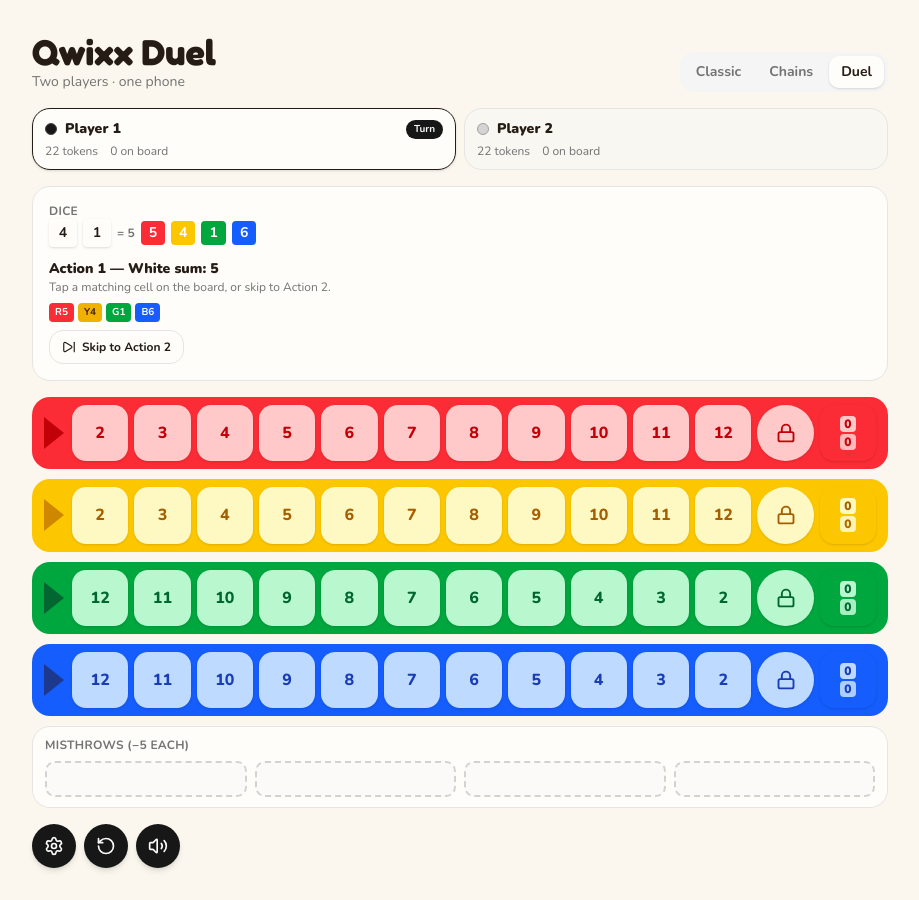
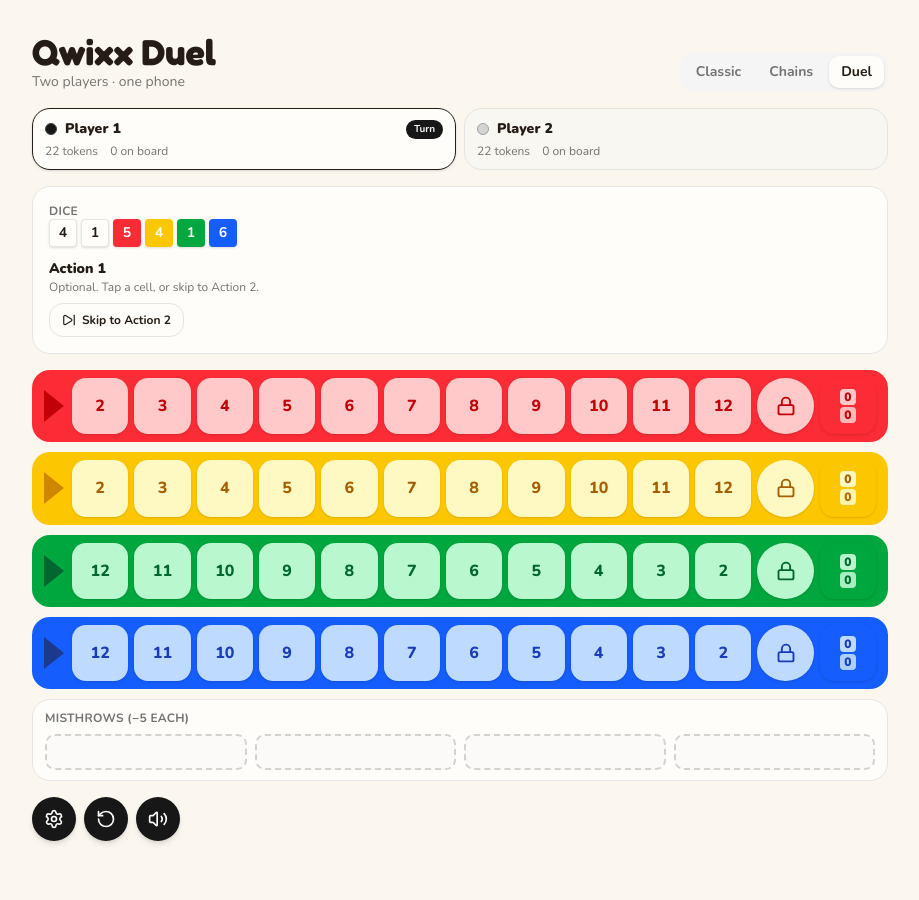
Before and after one commit to kateusz/qwixx-sheet, a Next.js app: page /duel in a window 1280 px wide. Both pictures are taken after a click on the button "Roll". Shown: the whole page, without its empty margins (180-1099 px from the left). After the commit the page ends 873 px from the top, so only its background shows below. Built offline with nearby package versions, Linux system fonts and the light colour scheme.

Commit message:
Remove dice sum and combination hints across all modes
- RollChip shows six dice faces only (no white total or R2-style labels)
- Dice roller modal drops computed white sum
- Duel turn panel drops action sums and color die chips

Co-authored-by: Mateusz Kulesza <matkul3@gmail.com>

```diff
--- a/components/qwixx/dice-roller.tsx
+++ b/components/qwixx/dice-roller.tsx
@@ -60,17 +60,10 @@ export function DiceRoller({
     }, 750)
   }
 
-  const whiteSum = values[0] + values[1]
-
   return (
     <div className="rounded-2xl border border-border bg-card p-4">
       <div className="mb-3 flex items-center justify-between">
-        <div>
-          <h2 className="text-sm font-bold uppercase tracking-wide text-muted-foreground">Dice</h2>
-          <p className="text-xs text-muted-foreground">
-            White total: <span className="font-bold text-foreground tabular-nums">{whiteSum}</span>
-          </p>
-        </div>
+        <h2 className="text-sm font-bold uppercase tracking-wide text-muted-foreground">Dice</h2>
         <button
           type="button"
           onClick={roll}
--- a/components/qwixx/duel/duel-turn-panel.tsx
+++ b/components/qwixx/duel/duel-turn-panel.tsx
@@ -2,16 +2,9 @@
 
 import { motion } from "framer-motion"
 import { Dices, SkipForward } from "lucide-react"
-import { cn } from "@/lib/utils"
-import {
-  rowNumbers,
-  type DuelRoll,
-  type DuelState,
-} from "@/lib/qwixx-duel"
+import { rowNumbers, type DuelRoll, type DuelState } from "@/lib/qwixx-duel"
 import type { ColorKey } from "@/lib/qwixx"
 import { RollChip } from "../roll-display"
-
-const COLOR_DIE_IDX: Record<ColorKey, number> = { red: 2, yellow: 3, green: 4, blue: 5 }
 
 interface DuelTurnPanelProps {
   state: DuelState
@@ -48,12 +41,7 @@ export function DuelTurnPanel({ state, onRoll, onRollStart, onSkipAction1, onEnd
       </div>
 
       {phase === "action1" && (
-        <ActionBlock
-          title={`Action 1 — White sum: ${roll.whiteSum}`}
-          hint="Tap a matching cell on the board, or skip to Action 2."
-          disabledColors={state.disabledDice}
-          roll={roll}
-        >
+        <ActionBlock title="Action 1" hint="Optional. Tap a cell, or skip to Action 2.">
           <button
             type="button"
             onClick={onSkipAction1}
@@ -67,10 +55,8 @@ export function DuelTurnPanel({ state, onRoll, onRollStart, onSkipAction1, onEnd
 
       {phase === "action2" && (
         <ActionBlock
-          title="Action 2 — White + color die"
-          hint={placedAction1 ? "Must use a different square than Action 1." : "Combine one white die with one color die."}
-          disabledColors={state.disabledDice}
-          roll={roll}
+          title="Action 2"
+          hint={placedAction1 ? "Optional. Must use a different square than Action 1." : "Optional."}
         >
           <button
             type="button"
@@ -85,50 +71,11 @@ export function DuelTurnPanel({ state, onRoll, onRollStart, onSkipAction1, onEnd
   )
 }
 
-function ActionBlock({
-  title,
-  hint,
-  children,
-  disabledColors,
-  roll,
-}: {
-  title: string
-  hint: string
-  children: React.ReactNode
-  disabledColors: ColorKey[]
-  roll: DuelRoll
-}) {
-  const colors: ColorKey[] = ["red", "yellow", "green", "blue"]
+function ActionBlock({ title, hint, children }: { title: string; hint: string; children: React.ReactNode }) {
   return (
     <div>
       <p className="text-sm font-black text-foreground">{title}</p>
       <p className="text-xs text-muted-foreground">{hint}</p>
-      <div className="mt-2 flex gap-1">
-        {colors.map((color) => {
-          const off = disabledColors.includes(color)
-          const idx = COLOR_DIE_IDX[color]
-          return (
-            <span
-              key={color}
-              className={cn(
-                "rounded px-1.5 py-0.5 text-[10px] font-bold text-white",
-                off
-                  ? "bg-muted text-muted-foreground line-through"
-                  : color === "red"
-                    ? "bg-red-500"
-                    : color === "yellow"
-                      ? "bg-yellow-500 text-yellow-950"
-                      : color === "green"
-                        ? "bg-green-600"
-                        : "bg-blue-600",
-              )}
-            >
-              {color[0].toUpperCase()}
-              {roll.values[idx]}
-            </span>
-          )
-        })}
-      </div>
       <div className="mt-2">{children}</div>
     </div>
   )
--- a/components/qwixx/roll-display.tsx
+++ b/components/qwixx/roll-display.tsx
@@ -1,23 +1,28 @@
 import type { DiceRoll } from "./dice-roller"
 
-/** Compact dice result chip — reused on main screen and in the dice modal. */
+const DIE_STYLES = [
+  "bg-card border border-border text-foreground",
+  "bg-card border border-border text-foreground",
+  "bg-red-500 text-white",
+  "bg-yellow-400 text-white",
+  "bg-green-600 text-white",
+  "bg-blue-600 text-white",
+]
+
+/** Dice faces only — no computed sums or combination hints. */
 export function RollChip({ roll, size = "sm" }: { roll: DiceRoll; size?: "sm" | "md" }) {
-  const die = size === "md" ? "h-7 w-7 text-sm" : "h-5 w-5"
-  const color = size === "md" ? "px-2 py-0.5 text-sm" : "px-1.5 py-0.5"
+  const die = size === "md" ? "h-7 w-7 text-sm" : "h-5 w-5 text-xs"
 
   return (
-    <div className="flex items-center gap-1.5 tabular-nums">
-      <span className={`flex items-center justify-center rounded bg-card font-bold text-foreground shadow-sm ${die}`}>
-        {roll.values[0]}
-      </span>
-      <span className={`flex items-center justify-center rounded bg-card font-bold text-foreground shadow-sm ${die}`}>
-        {roll.values[1]}
-      </span>
-      <span className="text-xs font-bold text-muted-foreground">= {roll.whiteSum}</span>
-      <span className={`rounded bg-red-500 font-bold text-white ${color}`}>{roll.values[2]}</span>
-      <span className={`rounded bg-yellow-400 font-bold text-white ${color}`}>{roll.values[3]}</span>
-      <span className={`rounded bg-green-600 font-bold text-white ${color}`}>{roll.values[4]}</span>
-      <span className={`rounded bg-blue-600 font-bold text-white ${color}`}>{roll.values[5]}</span>
+    <div className="flex items-center gap-1 tabular-nums">
+      {roll.values.map((value, i) => (
+        <span
+          key={i}
+          className={`flex items-center justify-center rounded font-bold shadow-sm ${die} ${DIE_STYLES[i]}`}
+        >
+          {value}
+        </span>
+      ))}
     </div>
   )
 }
@@ -28,7 +33,7 @@ export function LastRollBanner({ roll }: { roll: DiceRoll }) {
     <div
       className="mb-4 flex flex-wrap items-center gap-2 rounded-2xl border border-border bg-card px-3 py-2.5 shadow-sm sm:px-4"
       aria-live="polite"
-      aria-label={`Latest roll: white dice ${roll.values[0]} and ${roll.values[1]}, total ${roll.whiteSum}`}
+      aria-label={`Latest roll: ${roll.values.join(", ")}`}
     >
       <span className="text-xs font-bold uppercase tracking-wide text-muted-foreground">Last roll</span>
       <RollChip roll={roll} size="md" />
```
